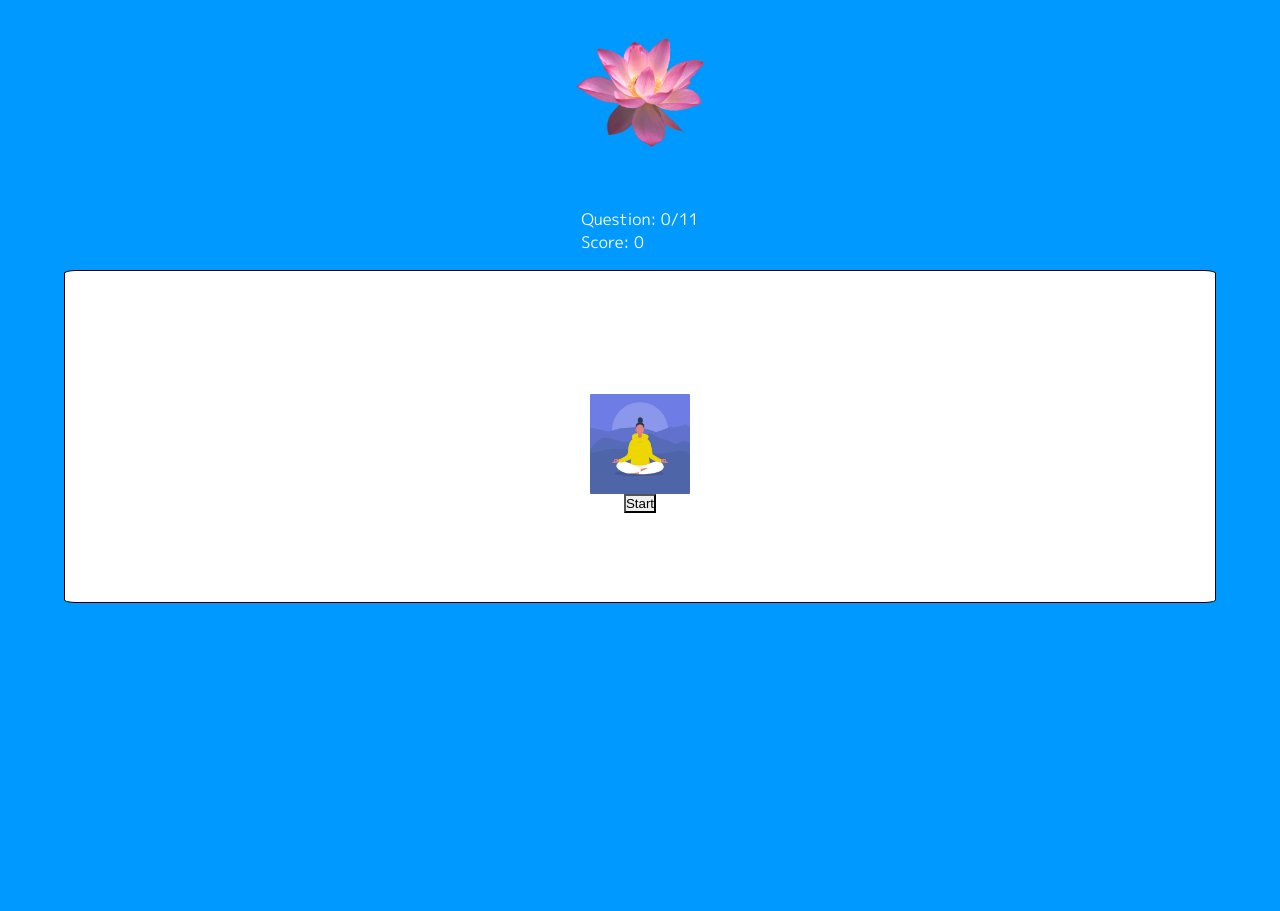
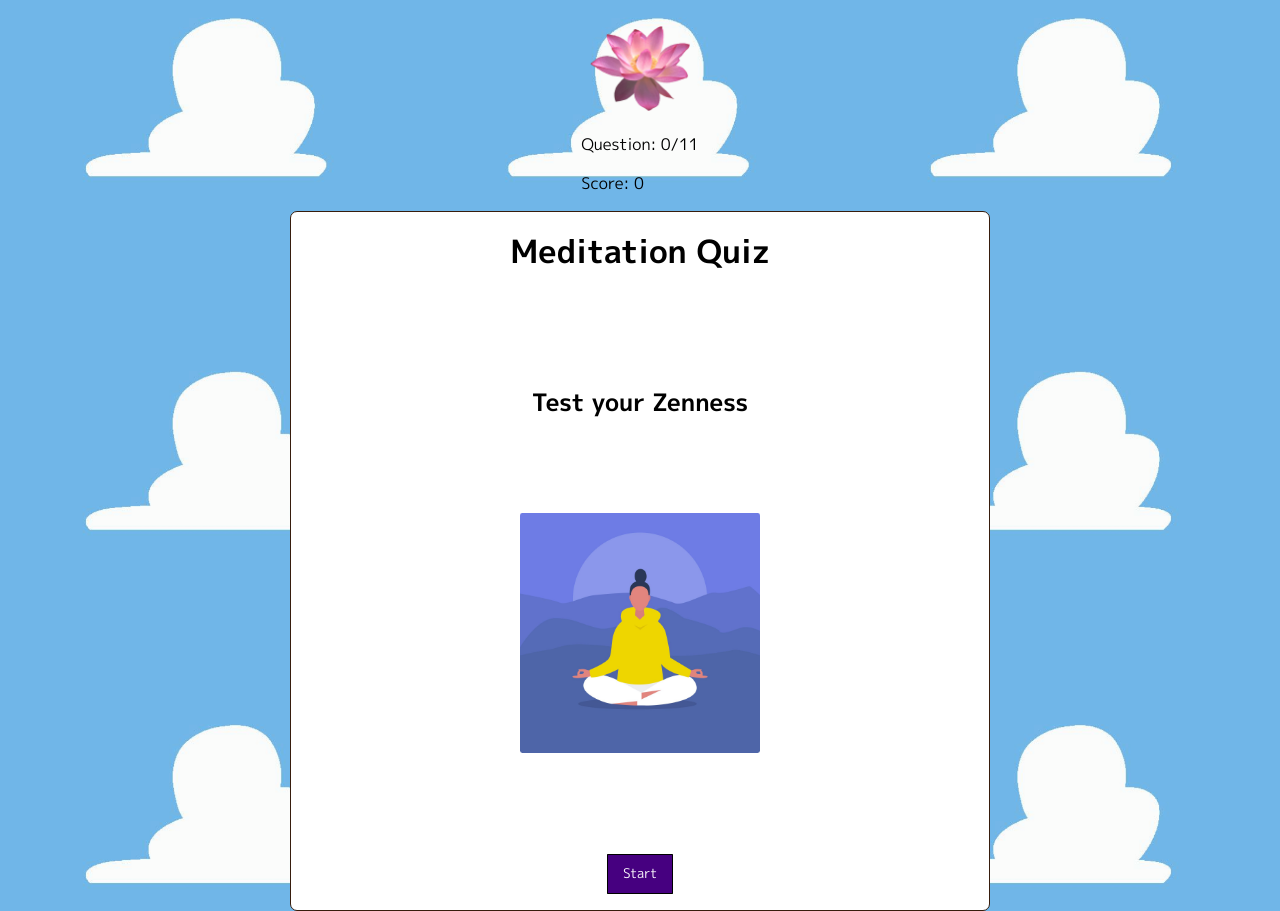
Before and after one commit to brendanreape88/MeditationQuizApp, a plain HTML site: page index.html in a window 1280 px wide. Before the commit the page ends 800 px from the top, so only its background shows below. Drawn offline with nearby package versions, Linux system fonts and the light colour scheme.

Commit message:
nearly done with css

```diff
--- a/index.html
+++ b/index.html
@@ -6,7 +6,7 @@
     <meta name="Meditation Quiz App" content="A quiz that tests your knowledge about the practice of meditation">
     <title>Meditation Quiz</title>
     <link href="style.css" rel="stylesheet" type="text/css">
-    <link href="https://fonts.googleapis.com/css?family=M+PLUS+1p&display=swap" rel="stylesheet">
+    <link href="https://fonts.googleapis.com/css?family=M+PLUS+1p:400,500,700,800,900&display=swap" rel="stylesheet">
 </head>
 <body>
     <main>
--- a/style.css
+++ b/style.css
@@ -7,14 +7,17 @@
 
 body {
     font-family: 'M PLUS 1p', sans-serif;
+    font-weight: 400;
     color: black;
-    background-color: rgb(0, 153, 255);
+    background-image: url("Assets/clouds.jpg");
+    background-size: 33%;
+    background-position: center;
 }
 
 .header {
     text-align: center;
-    margin-top: 3%;
-    margin-bottom: 3%;
+    margin-top: 2%;
+    margin-bottom: 0%;
 }
 
 .flyingLotus {
@@ -23,44 +26,123 @@ body {
 }
 
 .eternalBox {
-    color: white;
+    color: black;
 }
 
 .box {
     background-color: white;
-    height: 333px;
-    width: 90%;
+    height: 450px;
+    width: 450px;;
     margin-left: auto;
     margin-right: auto;
     border: black solid 1px;
     display: flex;
     flex-direction: column;
     align-items: center;
+    justify-content: space-evenly;
     padding: 5%;
 }
 
 .keepTrackBox {
     display: flex;
     flex-direction: row;
-    justify-content: space-evenly;
+    justify-content: center;
 }
 
-.keepTrack {
-    display: inline-block;
+.keepTrack li{
+    /*display: inline-block;*/
     margin: 1em;
     list-style: none;
     font-size: 1em;
 }
 
-h1 {
-    font-size: 1.5em;
+.startQuiz,
+.box {
+  display: flex;
+  flex-direction: column;
+  align-items: center;
+  justify-content: space-between;
+  text-align: center;
+  margin: auto;
+  padding: 1em;
+  border: 0.1em #371d0d solid;
+  background-color: white;
+  font-size: 0.8em;
 }
 
-h2 {
-    font-size: 1em;
+label {
+  display: block;
+  margin-bottom: 0.5em;
+  padding: 0.5em;
+  cursor: pointer;
 }
 
 .images {
-    width: 100px;
-    height: 100px;
+  margin-bottom: 0.5em;
+  width: 50%;
+  max-width: 240px;
 }
+
+h1 {
+    font-size: 2em;
+}
+
+h1,
+h3,
+legend {
+  margin-bottom: 0.5em;
+}
+
+.answerOption {
+  margin-top: 0.5em;
+}
+
+.button {
+  margin-left: auto;
+  margin-right: auto;
+  width: 5em;
+  height: 3em;
+  cursor: pointer;
+  font-family: 'M PLUS 1p', sans-serif;
+  border: 0.1em black solid;
+  background-color: rgb(70, 0, 128);
+  color: #ffffff;
+}
+
+.button:hover,
+.button:active {
+  background-color: #371d0d;
+  color: white;
+  border: 0.1em #371d0d solid;
+}
+
+.final {
+  display: block;
+}
+
+@media only screen and (min-width: 600px) {
+.box {
+    width: 600px;
+    height: 600px;
+    padding: 10%;
+    font-size: 1em;
+    display: flex;
+    flex-direction: column;
+    align-items: center;
+    justify-content: space-between;
+    text-align: center;
+    margin: auto;
+    padding: 1em;
+    border: 0.1em #371d0d solid;
+    background-color: white;
+}
+
+@media only screen and (min-width: 800px) {
+
+.flyingLotus {
+    max-width: 100px;
+}
+.box{
+    width: 700px;
+    height: 700px;
+}
```
Also changed, not shown: Assets/clouds.jpg (added), 1 other file.
